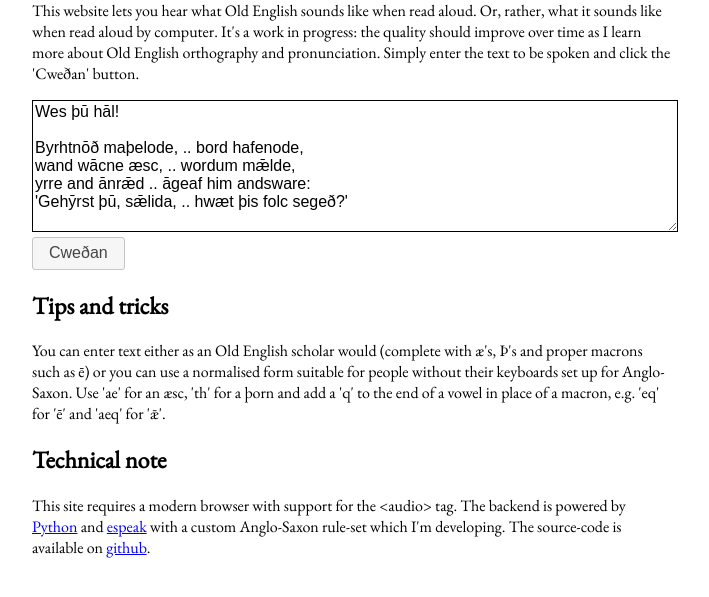
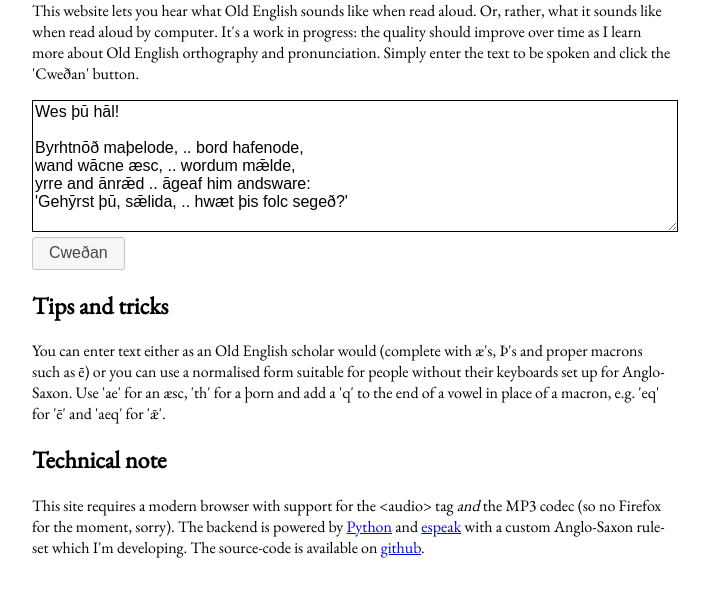
Before and after one commit to rjw57/oespeak, a plain HTML site: page htdocs/index.html in a window 1280 px wide. Shown: the part 85-682 px from the top of the page, without its empty margins (288-997 px from the left). Drawn offline with nearby package versions, Linux system fonts and the light colour scheme.

Commit message:
add note on browser compatibility

```diff
--- a/htdocs/index.html
+++ b/htdocs/index.html
@@ -44,7 +44,7 @@ yrre and ānrǣd .. āgeaf him andsware:
     <h2>Technical note</h2>
     <p>
       This site requires a modern browser with support for the &lt;audio&gt;
-      tag. The backend is powered by <a
+      tag <em>and</em> the MP3 codec (so no Firefox for the moment, sorry). The backend is powered by <a
         href="http://www.python.org/">Python</a> and <a
         href="http://espeak.sourceforge.net/">espeak</a> with a custom
       Anglo-Saxon rule-set which I'm developing. The source-code is available
```
